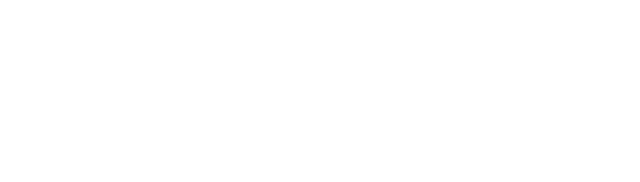
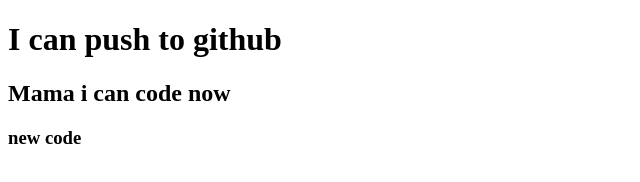
Before and after one commit to AlMamun-Sarker/My-second-repo, a plain HTML site: page index.html in a window 1280 px wide. Shown: the whole page, without its empty margins (0-640 px from the left). Drawn offline with Linux system fonts and the light colour scheme.

Commit message:
added header

```diff
--- a/index.html
+++ b/index.html
@@ -7,6 +7,8 @@
     <title>My second github repo</title>
 </head>
 <body>
-
+    <h1>I can push to github</h1>
+    <h2>Mama i can code now</h2>
+    <h3>new code</h3>
 </body>
 </html>
```
